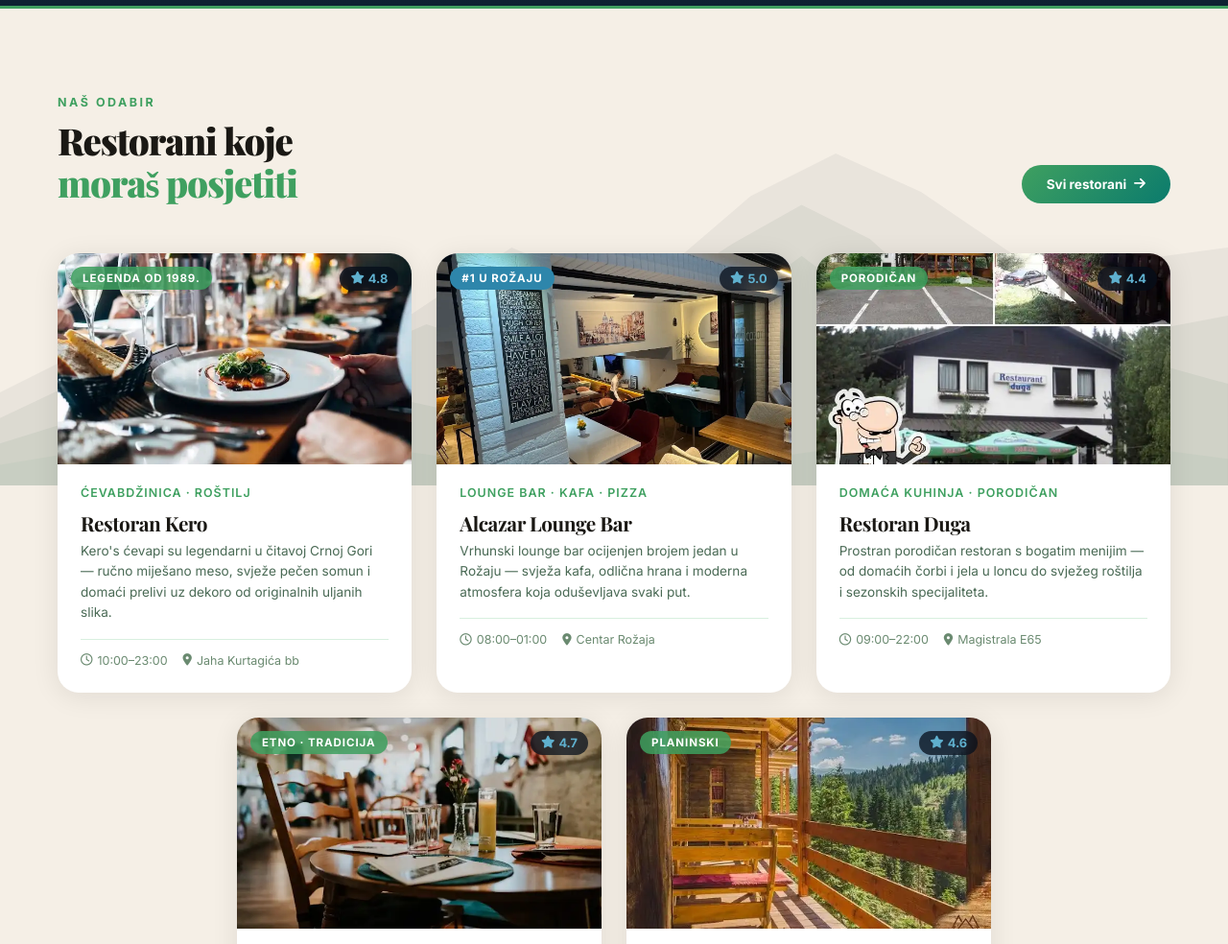
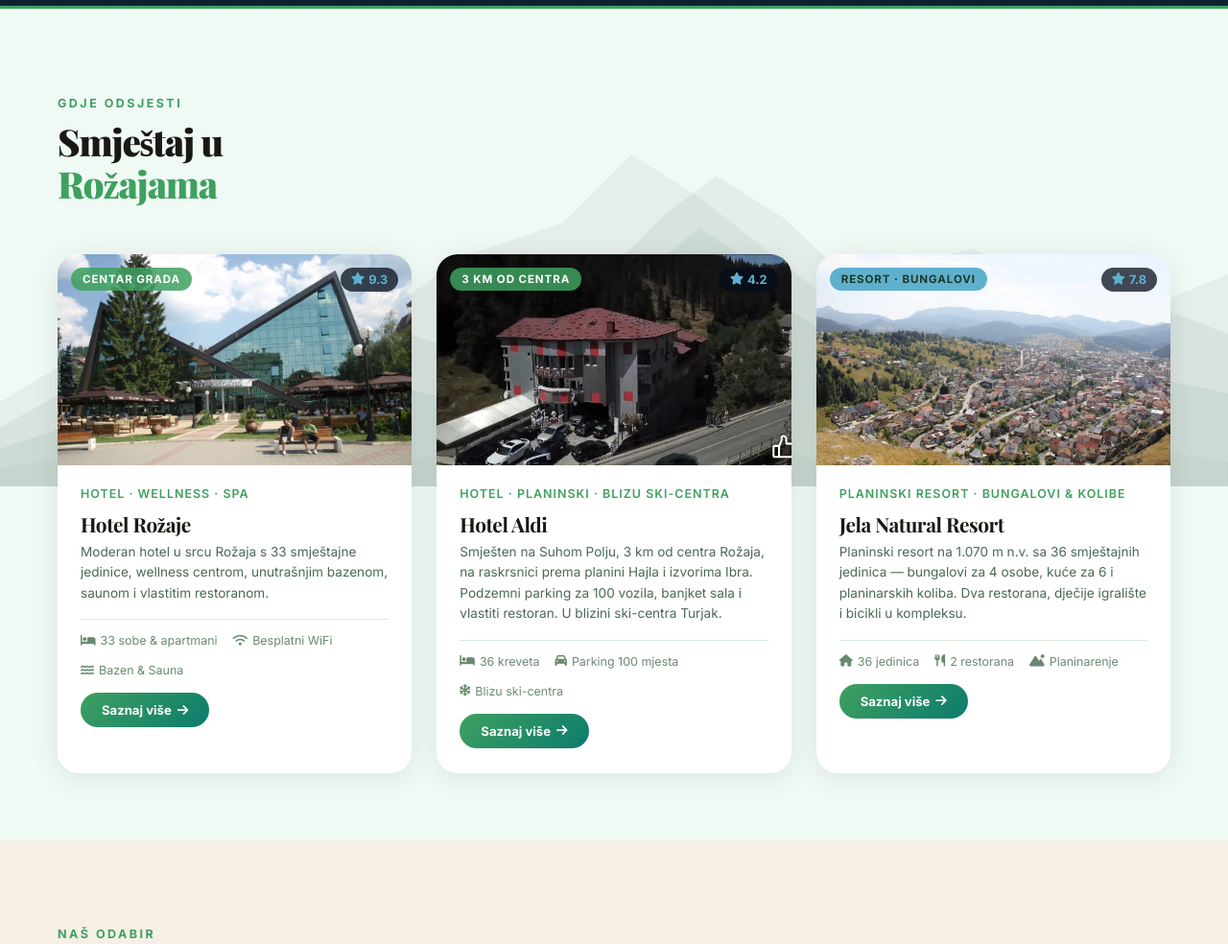
Before and after one commit to Delila22/ugostiteljstvo, a plain HTML site: page index.html in a window 1280 px wide. Shown: the part 1160-2144 px from the top of the page at 96% size. Drawn offline with nearby package versions, Linux system fonts and the light colour scheme.

Commit message:
Revert "Uklonjena sekcija smjestaji sa main — prebacena na feature/smjestaji granu"
This reverts commit 28ac468540c1332a36a851a9215fb89da70c5de7.

```diff
--- a/index.html
+++ b/index.html
@@ -281,13 +281,14 @@
     .section-divider { height: 3px; background: var(--forest-lt); }
 
     /* ─── SECTION MOUNTAIN WATERMARKS ─── */
-    #restaurants { position: relative; }
+    #restaurants, #smjestaji { position: relative; }
     .section-mountain-bg {
       position: absolute; top: 0; left: 0; right: 0;
       pointer-events: none; z-index: 0;
     }
     .section-mountain-bg svg { display: block; width: 100%; }
-    #restaurants > *:not(.section-mountain-bg) { position: relative; z-index: 1; }
+    #restaurants > *:not(.section-mountain-bg),
+    #smjestaji > *:not(.section-mountain-bg) { position: relative; z-index: 1; }
 
     /* ─── RESTAURANTS ─── */
     #restaurants { background: var(--cream); padding: 90px 60px 100px; }
@@ -457,6 +458,18 @@
       padding:4px 12px; border-radius:50px; margin-bottom:14px;
     }
 
+    /* ─── SMJEŠTAJI ─── */
+    #smjestaji { background: #f0faf5; padding: 90px 60px 70px; border-top: 1px solid #C8E6D0; }
+    @media(max-width:900px){ #smjestaji { padding:70px 22px; } }
+    .smjestaj-btn {
+      display: inline-flex; align-items: center; gap: 6px;
+      margin-top: 16px; padding: 10px 22px; border-radius: 50px;
+      background: linear-gradient(135deg,var(--forest-lt),var(--teal));
+      color: #fff; font-size: .82rem; font-weight: 700;
+      text-decoration: none; transition: transform .2s, box-shadow .2s;
+      border: none; cursor: pointer;
+    }
+    .smjestaj-btn:hover { transform: translateY(-2px); box-shadow: 0 8px 24px rgba(0,0,0,.25); }
     /* ─── FOOTER ─── */
     footer {
       background: var(--night);
@@ -756,6 +769,100 @@
 
 <!-- Mountain divider between features and restaurants -->
 <div class="section-divider"></div>
+
+<!-- ACCOMMODATIONS -->
+<section id="smjestaji">
+  <div class="section-mountain-bg" aria-hidden="true">
+    <svg viewBox="0 0 1440 560" xmlns="http://www.w3.org/2000/svg" preserveAspectRatio="xMidYMin meet">
+      <!-- daleki planinski lanac -->
+      <path d="M0,460 L200,340 L380,410 L540,290 L660,250 L740,170 L820,220 L960,330 L1140,280 L1320,360 L1440,310 L1440,560 L0,560Z"
+            fill="#0D2232" opacity="0.05"/>
+      <!-- srednji plan -->
+      <path d="M0,490 L160,400 L300,445 L450,370 L580,415 L700,320 L780,240 L840,195 L920,245 L1040,360 L1200,390 L1360,350 L1440,380 L1440,560 L0,560Z"
+            fill="#1B3A28" opacity="0.06"/>
+      <!-- glavni vrh – Hajla-like -->
+      <path d="M0,515 L180,455 L320,485 L460,440 L570,468 L660,420 L730,360 L780,290 L820,255 L870,290 L930,355 L1040,420 L1180,450 L1320,425 L1440,450 L1440,560 L0,560Z"
+            fill="#2D6A4F" opacity="0.07"/>
+      <!-- prednji plan + nagovjestaj borova -->
+      <path d="M0,538 L80,524 L160,533 L240,520 L320,530 L400,518 L480,528 L560,516 L640,527 L720,514 L800,526 L880,514 L960,526 L1040,514 L1120,528 L1200,516 L1280,530 L1360,518 L1440,530 L1440,560 L0,560Z"
+            fill="#40916C" opacity="0.05"/>
+    </svg>
+  </div>
+  <div class="restaurants-header">
+    <div>
+      <div class="section-label">Gdje odsjesti</div>
+      <h2 class="section-title">Smještaj u<br><span class="line2">Rožajama</span></h2>
+    </div>
+  </div>
+
+  <div class="rest-grid">
+
+    <!-- Hotel Rožaje -->
+    <div class="card">
+      <div class="card-img-wrap">
+        <img src="images/accommodations/hotel-rozaje.webp"
+             alt="Hotel Rožaje" loading="lazy">
+        <span class="card-badge">Centar grada</span>
+        <span class="card-rating"><i class="fa-solid fa-star"></i> 9.3</span>
+      </div>
+      <div class="card-body">
+        <div class="card-type">Hotel · Wellness · Spa</div>
+        <div class="card-name">Hotel Rožaje</div>
+        <p class="card-desc">Moderan hotel u srcu Rožaja s 33 smještajne jedinice, wellness centrom, unutrašnjim bazenom, saunom i vlastitim restoranom.</p>
+        <div class="card-meta">
+          <span><i class="fa-solid fa-bed"></i> 33 sobe & apartmani</span>
+          <span><i class="fa-solid fa-wifi"></i> Besplatni WiFi</span>
+          <span><i class="fa-solid fa-water"></i> Bazen & Sauna</span>
+        </div>
+        <a href="hotel-rozaje.html" class="smjestaj-btn">Saznaj više <i class="fa-solid fa-arrow-right"></i></a>
+      </div>
+    </div>
+
+    <!-- Hotel Aldi -->
+    <div class="card">
+      <div class="card-img-wrap">
+        <img src="images/accommodations/hotel-aldi.webp"
+             alt="Hotel Aldi Rožaje" loading="lazy">
+        <span class="card-badge">3 km od centra</span>
+        <span class="card-rating"><i class="fa-solid fa-star"></i> 4.2</span>
+      </div>
+      <div class="card-body">
+        <div class="card-type">Hotel · Planinski · Blizu ski-centra</div>
+        <div class="card-name">Hotel Aldi</div>
+        <p class="card-desc">Smješten na Suhom Polju, 3 km od centra Rožaja, na raskrsnici prema planini Hajla i izvorima Ibra. Podzemni parking za 100 vozila, banjket sala i vlastiti restoran. U blizini ski-centra Turjak.</p>
+        <div class="card-meta">
+          <span><i class="fa-solid fa-bed"></i> 36 kreveta</span>
+          <span><i class="fa-solid fa-car"></i> Parking 100 mjesta</span>
+          <span><i class="fa-solid fa-snowflake"></i> Blizu ski-centra</span>
+        </div>
+        <a href="hotel-aldi.html" class="smjestaj-btn">Saznaj više <i class="fa-solid fa-arrow-right"></i></a>
+      </div>
+    </div>
+
+    <!-- Jela Natural Resort -->
+    <div class="card">
+      <div class="card-img-wrap">
+        <img src="images/accommodations/jela-resort.webp"
+             alt="Jela Natural Resort Rožaje" loading="lazy">
+        <span class="card-badge" style="background:var(--gold);color:#1B3A28;">Resort · Bungalovi</span>
+        <span class="card-rating"><i class="fa-solid fa-star"></i> 7.8</span>
+      </div>
+      <div class="card-body">
+        <div class="card-type">Planinski Resort · Bungalovi & Kolibe</div>
+        <div class="card-name">Jela Natural Resort</div>
+        <p class="card-desc">Planinski resort na 1.070 m n.v. sa 36 smještajnih jedinica — bungalovi za 4 osobe, kuće za 6 i planinarskih koliba. Dva restorana, dječije igralište i bicikli u kompleksu.</p>
+        <div class="card-meta">
+          <span><i class="fa-solid fa-house"></i> 36 jedinica</span>
+          <span><i class="fa-solid fa-utensils"></i> 2 restorana</span>
+          <span><i class="fa-solid fa-mountain-sun"></i> Planinarenje</span>
+        </div>
+        <a href="jela-resort.html" class="smjestaj-btn">Saznaj više <i class="fa-solid fa-arrow-right"></i></a>
+      </div>
+    </div>
+
+  </div>
+</section>
+
 
 <!-- RESTAURANTS -->
 <section id="restaurants">
```
